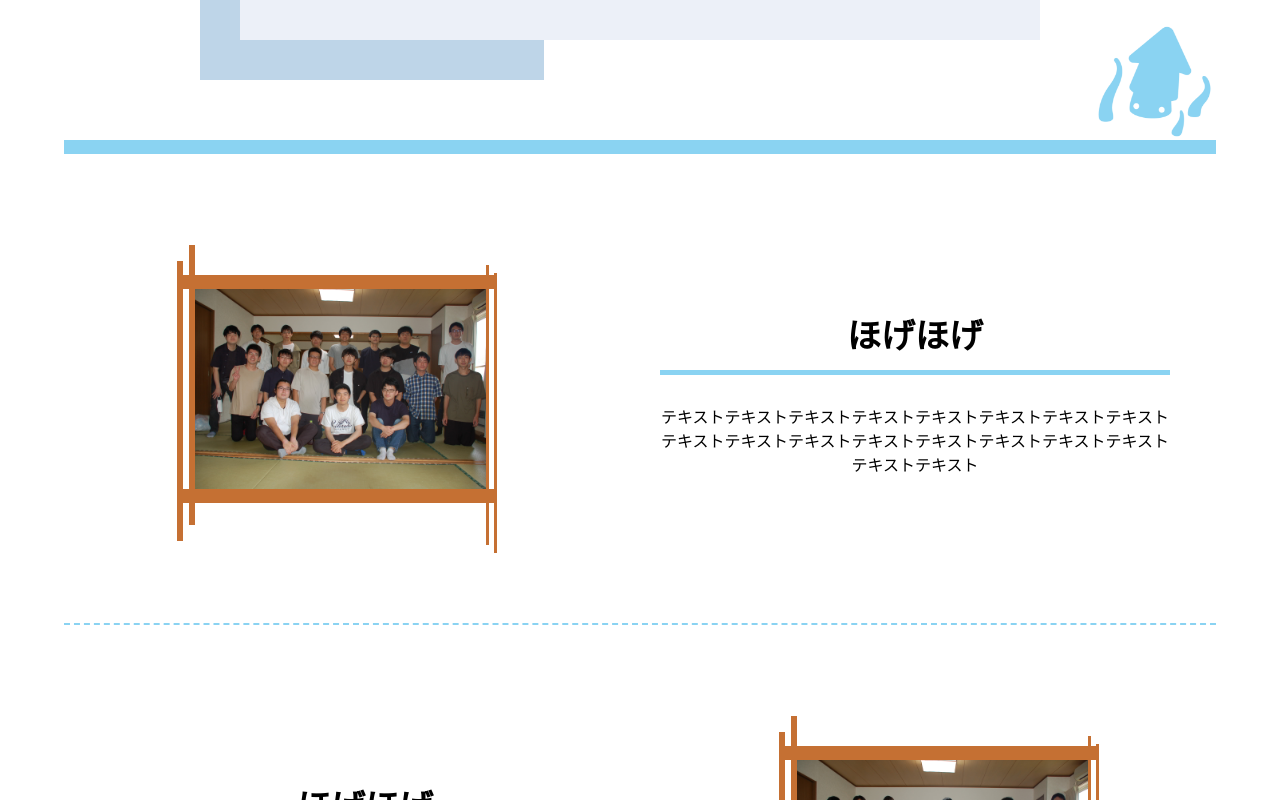
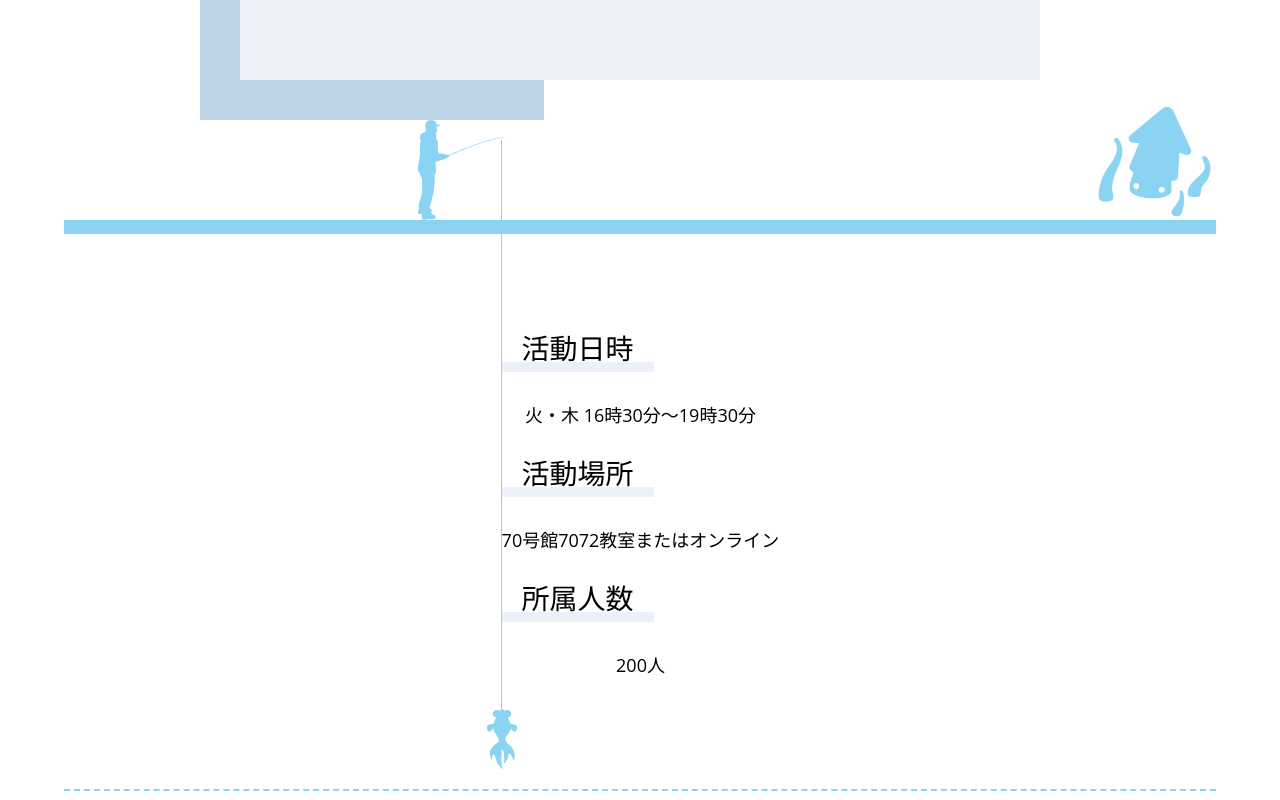
Before and after one commit to 202309joken-web/joken-website, a Next.js app: page / in a window 1280 px wide. Shown: the part 1100-1900 px from the top of the page. Built offline with nearby package versions, Linux system fonts and the light colour scheme.

Commit message:
add: HOMEの「場所・人数等」の表示を追加

```diff
--- a/components/website/introduce_about.tsx
+++ b/components/website/introduce_about.tsx
@@ -52,7 +52,7 @@ const DivIntroduceAbout = styled.div`
     border-top: 6px solid #8ad3f2;
     border-bottom: 14px solid #8ad3f2;
     display: flex;
-    padding: 100px 10%;
+    padding: 140px 10%;
     justify-content: center;
     position: relative;
 
--- /dev/null
+++ b/components/website/introduce_schedule.tsx
@@ -0,0 +1,85 @@
+"use client";
+import Image from "next/image";
+import styled from "styled-components";
+
+const IntroduceSchedule = () => {
+  return (
+    <DivIntroduceShcedule>
+      <div>
+        <div>
+          <h3>活動日時</h3>
+          <p>火・木 16時30分〜19時30分</p>
+          <h3>活動場所</h3>
+          <p>70号館7072教室またはオンライン</p>
+          <h3>所属人数</h3>
+          <p>200人</p>
+          <Image
+            className="fishing"
+            src="/images/fishing.svg"
+            width={100}
+            height={100}
+            alt={"釣りをしてる人"}
+          />
+          <Image
+            className="kingyo"
+            src="/images/kingyo.svg"
+            width={60}
+            height={60}
+            alt={"釣りをしてる人"}
+          />
+        </div>
+      </div>
+    </DivIntroduceShcedule>
+  );
+};
+export default IntroduceSchedule;
+
+const DivIntroduceShcedule = styled.div`
+  display: flex;
+  max-width: 1500px;
+  margin: 100px auto;
+  justify-content: center;
+
+  & > div {
+    width: 90%;
+    display: flex;
+    justify-content: center;
+    border-bottom: 2px dashed #8ad3f2;
+    & > div {
+      margin-top: -194px;
+      padding-top: 194px;
+      border-left: 1px solid #8ad3f2;
+      max-width: 400px;
+      margin-bottom: 80px;
+      position: relative;
+      & h3 {
+        display: inline-block;
+        line-height: 100%;
+        border-bottom: 10px solid #ecf0f8;
+        padding: 0 20px;
+        font-size: 28px;
+        font-weight: normal;
+      }
+      & p {
+        text-align: center;
+        padding: 30px 0;
+        font-size: 18px;
+      }
+      & img {
+        position: absolute;
+        &.fishing {
+          top: -20px;
+          left: -90px;
+          @media screen and (max-width: 467px) {
+            left: -10px;
+            transform: scale(-1, 1);
+          }
+        }
+        &.kingyo {
+          bottom: -60px;
+          left: -30px;
+        }
+      }
+    }
+  }
+`;
--- a/src/app/page.tsx
+++ b/src/app/page.tsx
@@ -4,6 +4,7 @@ import IntroduceAbout from "../../components/website/introduce_about";
 import IntroduceBlogs from "../../components/website/introduce_blogs";
 import IntroduceDescription from "../../components/website/introduce_description";
 import IntroduceFirst from "../../components/website/introduce_first";
+import IntroduceSchedule from "../../components/website/introduce_schedule";
 
 export default function Home() {
   return (
@@ -12,6 +13,7 @@ export default function Home() {
       <main>
         <IntroduceFirst />
         <IntroduceAbout />
+        <IntroduceSchedule />
         <IntroduceDescription isTextLeft={false} />
         <IntroduceDescription isTextLeft={true} />
         <IntroduceBlogs />
```
Also changed, not shown: public/images/fishing.svg (added), public/images/kingyo.svg (added).
